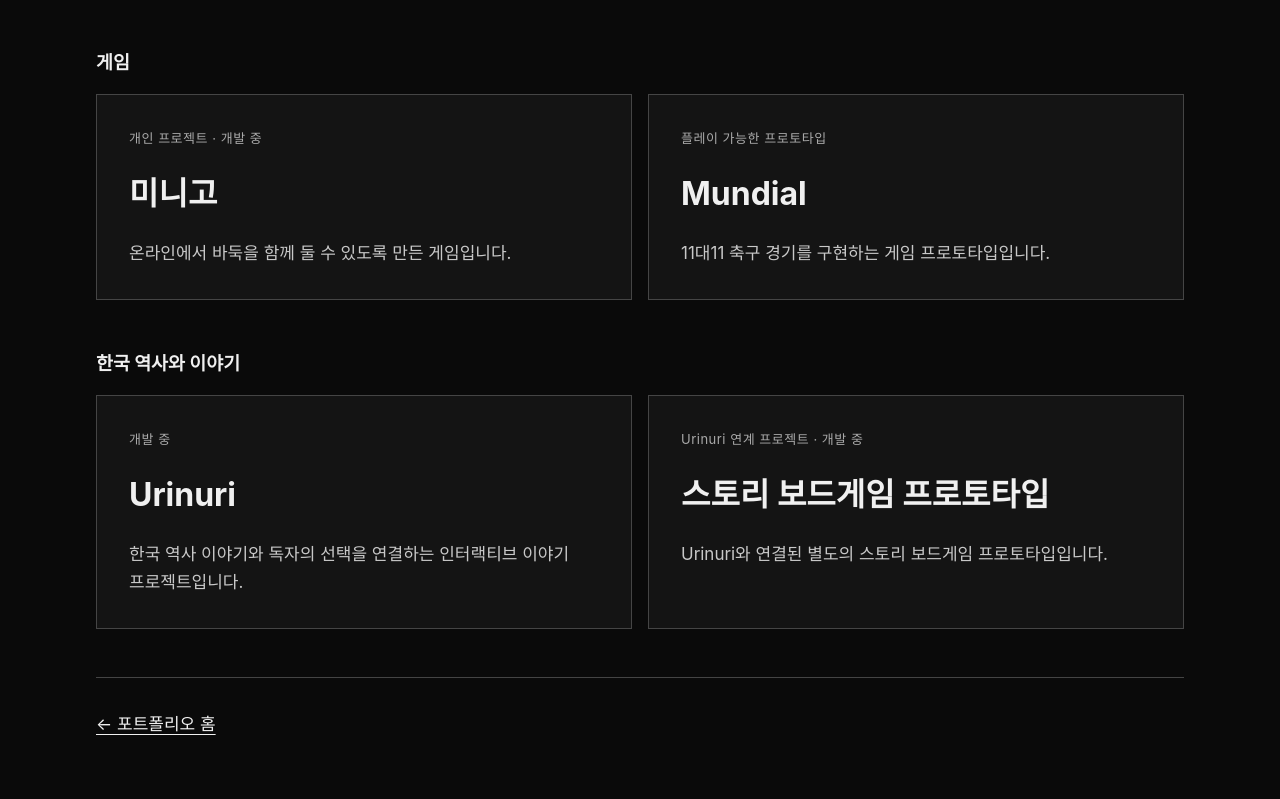
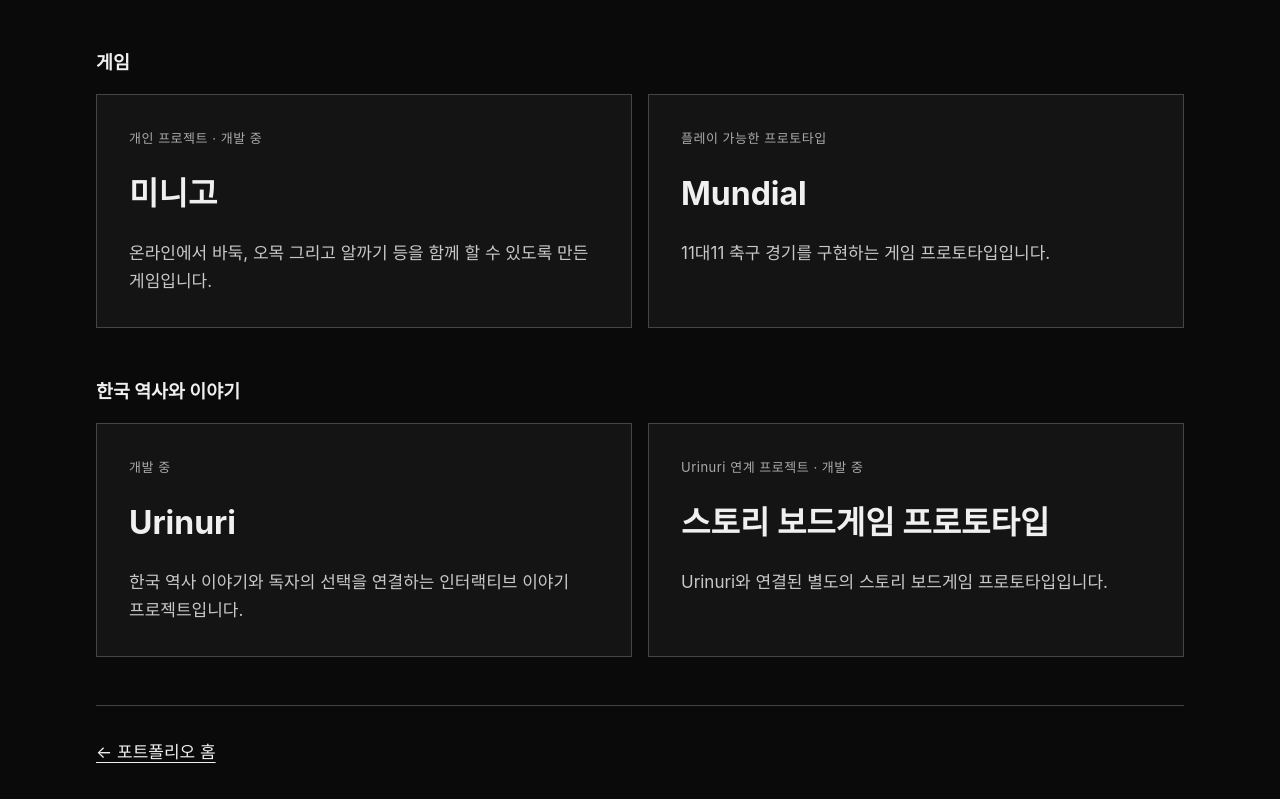
Before and after one commit to SHMDBC/shmdbc.github.io, a plain HTML site: page projects/index.html in a window 1280 px wide. Shown: the part 788-1587 px from the top of the page. Drawn offline with Linux system fonts and the light colour scheme.

Commit message:
Update the Minigo project description

```diff
--- a/projects/index.html
+++ b/projects/index.html
@@ -44,7 +44,7 @@
 <p><span class="ko">팀과 함께 만든 금융 서비스부터 플레이와 이야기를 탐구하는 프로젝트까지.</span><span class="en" lang="en">From a team-built financial service to projects exploring play and storytelling.</span></p>
 </header>
 <section class="project-group" aria-labelledby="group-0"><h2 id="group-0"><span class="ko">대표 팀 프로젝트</span><span class="en" lang="en">Featured team project</span></h2><div class="project-grid single"><article class="project-card featured" aria-labelledby="card-0"><p class="meta"><span class="ko">팀 프로젝트 · 프론트엔드</span><span class="en" lang="en">Team project · Frontend</span></p><h3 id="card-0"><span class="ko">약관에 동의하시겠습니까?</span><span class="en" lang="en">Do You Agree to the Terms?</span></h3><p><span class="ko">금융상품 약관을 원문 근거와 연결해 쉽게 설명하는 웹 서비스, 약관 돋보기. 프론트엔드 화면 구현을 맡고 기획과 데이터 작업에도 참여했습니다.</span><span class="en" lang="en">Terms Magnifier explains bank product terms in plain language and links to the original clauses. I implemented the frontend and contributed to planning and data work.</span></p><a class="project-link" href="../index.html#work"><span class="ko">약관 돋보기 사례 보기 →</span><span class="en" lang="en">View Terms Magnifier case study →</span></a> &nbsp; <a class="project-link" href="https://www.yakgwan.com"><span class="ko">약관 돋보기 서비스 바로가기 ↗</span><span class="en" lang="en">Open Terms Magnifier ↗</span></a></article></div></section>
-<section class="project-group" aria-labelledby="group-1"><h2 id="group-1"><span class="ko">게임</span><span class="en" lang="en">Games</span></h2><div class="project-grid"><article class="project-card" aria-labelledby="card-1"><p class="meta"><span class="ko">개인 프로젝트 · 개발 중</span><span class="en" lang="en">Personal project · In development</span></p><h3 id="card-1"><span class="ko">미니고</span><span class="en" lang="en">Minigo</span></h3><p><span class="ko">온라인에서 바둑을 함께 둘 수 있도록 만든 게임입니다.</span><span class="en" lang="en">A Go game I made for playing together online.</span></p></article>
+<section class="project-group" aria-labelledby="group-1"><h2 id="group-1"><span class="ko">게임</span><span class="en" lang="en">Games</span></h2><div class="project-grid"><article class="project-card" aria-labelledby="card-1"><p class="meta"><span class="ko">개인 프로젝트 · 개발 중</span><span class="en" lang="en">Personal project · In development</span></p><h3 id="card-1"><span class="ko">미니고</span><span class="en" lang="en">Minigo</span></h3><p><span class="ko">온라인에서 바둑, 오목 그리고 알까기 등을 함께 할 수 있도록 만든 게임입니다.</span><span class="en" lang="en">Play Go, Omok (Gomoku), Alkkagi (stone flicking), and more together online.</span></p></article>
 <article class="project-card" aria-labelledby="card-2"><p class="meta"><span class="ko">플레이 가능한 프로토타입</span><span class="en" lang="en">Playable prototype</span></p><h3 id="card-2"><span class="ko">Mundial</span><span class="en" lang="en">Mundial</span></h3><p><span class="ko">11대11 축구 경기를 구현하는 게임 프로토타입입니다.</span><span class="en" lang="en">A playable prototype for 11-a-side football.</span></p></article></div></section>
 <section class="project-group" aria-labelledby="group-2"><h2 id="group-2"><span class="ko">한국 역사와 이야기</span><span class="en" lang="en">Korean history and stories</span></h2><div class="project-grid"><article class="project-card" aria-labelledby="card-3"><p class="meta"><span class="ko">개발 중</span><span class="en" lang="en">In development</span></p><h3 id="card-3"><span class="ko">Urinuri</span><span class="en" lang="en">Urinuri</span></h3><p><span class="ko">한국 역사 이야기와 독자의 선택을 연결하는 인터랙티브 이야기 프로젝트입니다.</span><span class="en" lang="en">An interactive storytelling project that connects Korean history with reader choices.</span></p></article>
 <article class="project-card" aria-labelledby="card-4"><p class="meta"><span class="ko">Urinuri 연계 프로젝트 · 개발 중</span><span class="en" lang="en">Companion to Urinuri · In development</span></p><h3 id="card-4"><span class="ko">스토리 보드게임 프로토타입</span><span class="en" lang="en">Story Board Game Prototype</span></h3><p><span class="ko">Urinuri와 연결된 별도의 스토리 보드게임 프로토타입입니다.</span><span class="en" lang="en">A separate story-driven board game prototype connected to Urinuri.</span></p></article></div></section>
```
